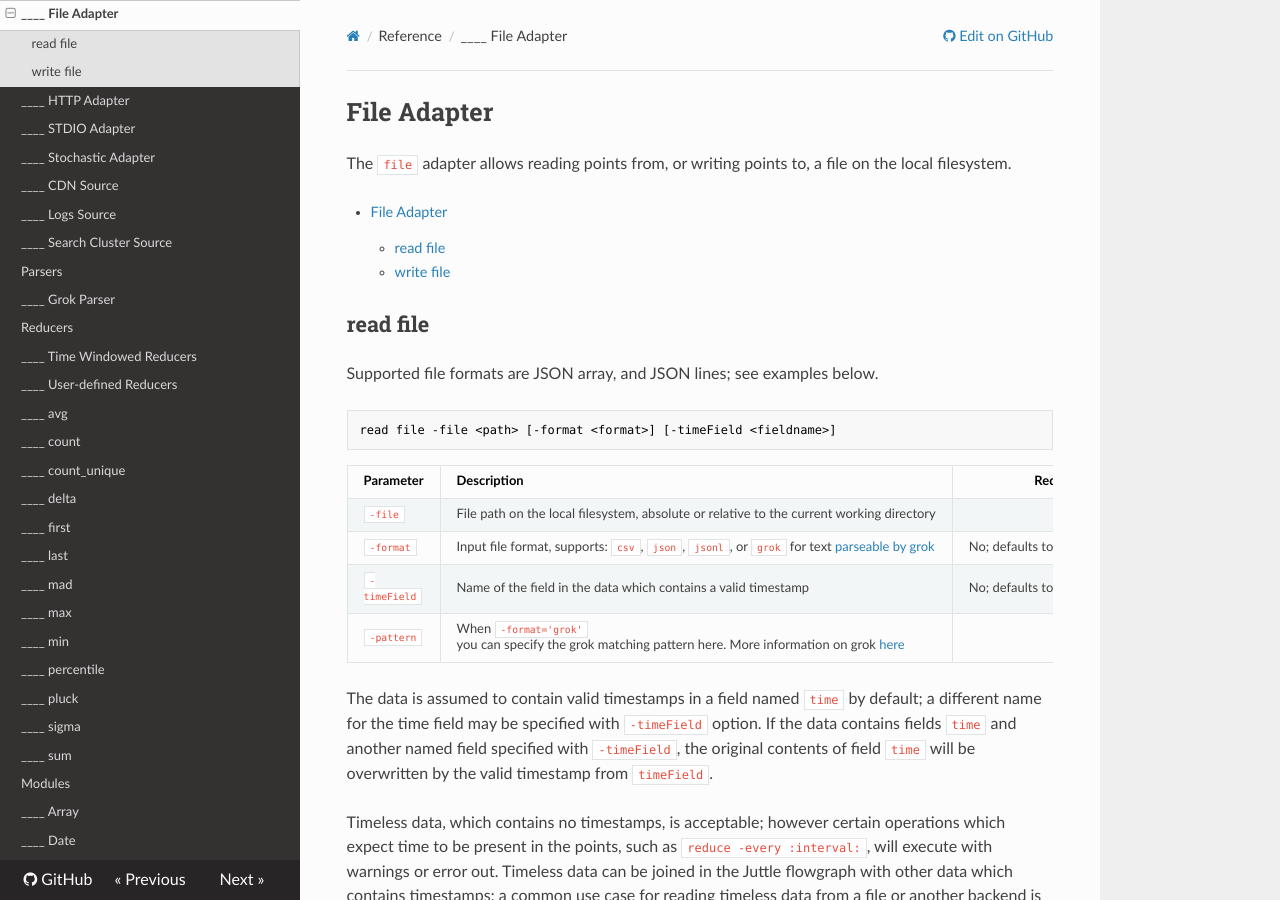
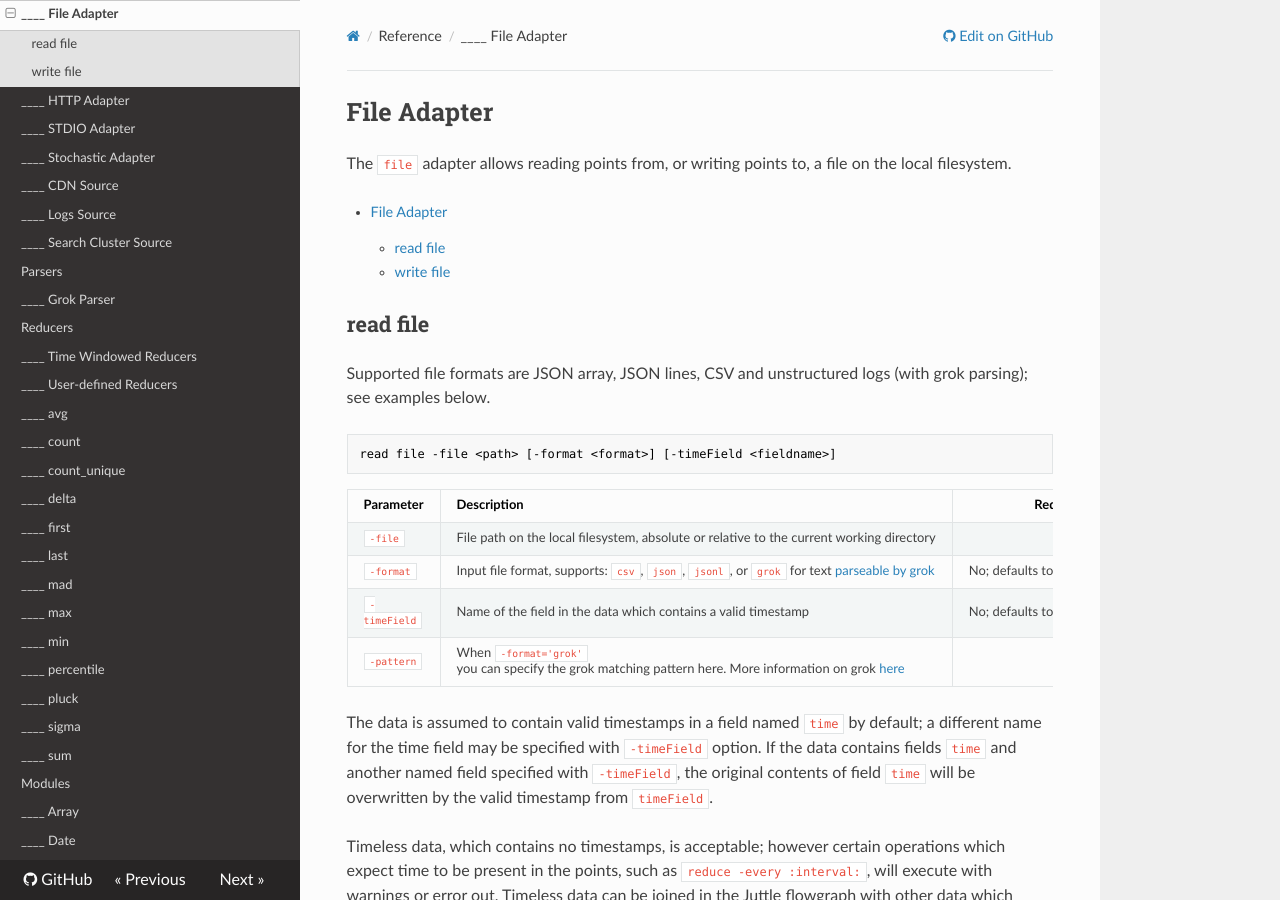
Before and after one commit to juttle/juttle, an MkDocs documentation site: the page built from docs/adapters/file.md, in a window 1280 px wide and 900 px high. Built offline with MkDocs 1.6.1, drawn with Linux system fonts in a browser that asks for light colours; nearby versions of some CDN libraries; old or Windows-style settings are respelled for this version of MkDocs.

Commit message:
Update file.md
Supported formats were missing from description

````diff
--- a/docs/adapters/file.md
+++ b/docs/adapters/file.md
@@ -10,7 +10,7 @@ The `file` adapter allows reading points from, or writing points to, a file on t
 
 ## read file
 
-Supported file formats are JSON array, and JSON lines; see examples below.
+Supported file formats are JSON array, JSON lines, CSV and unstructured logs (with grok parsing); see examples below.
 
 ```text
 read file -file <path> [-format <format>] [-timeField <fieldname>]
````
